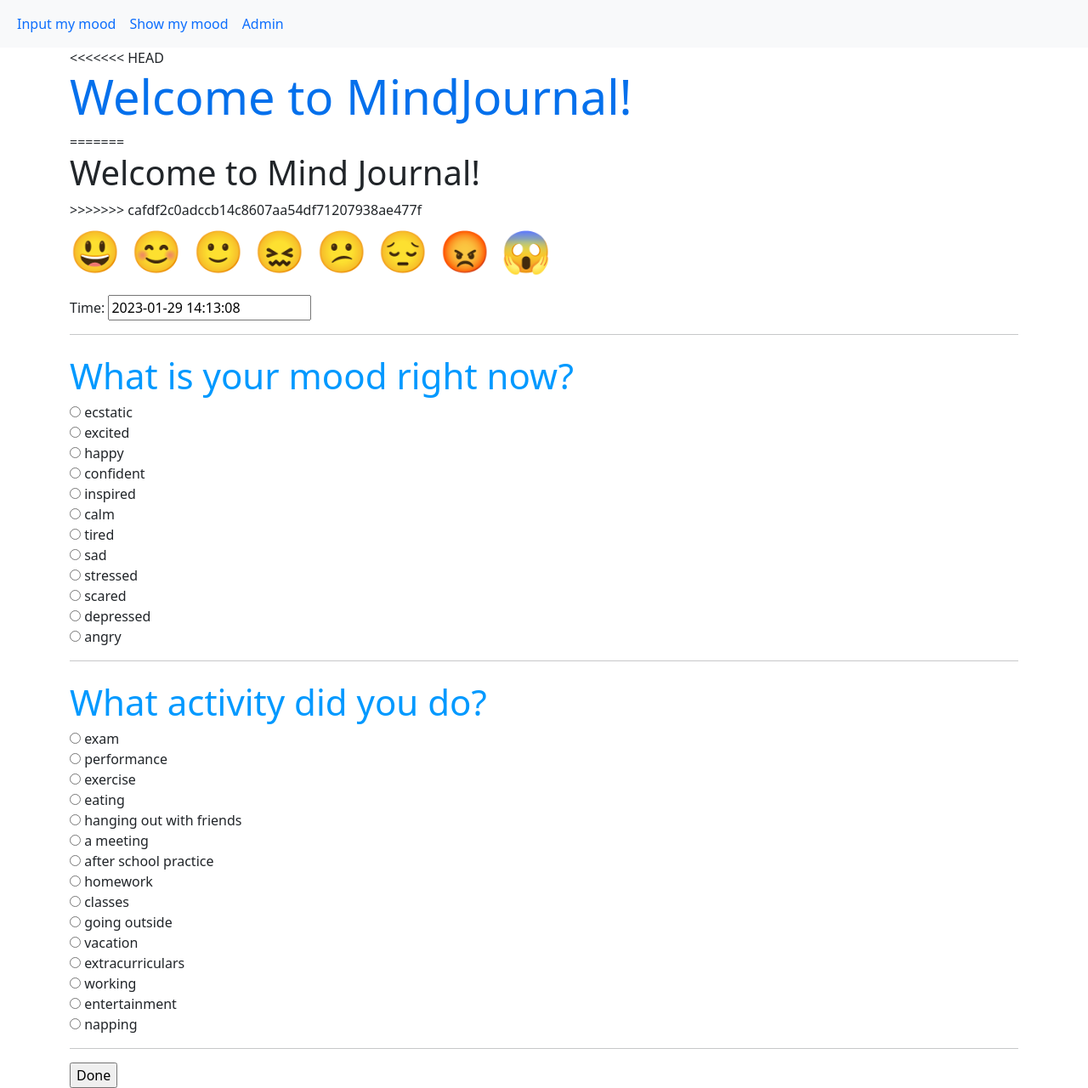
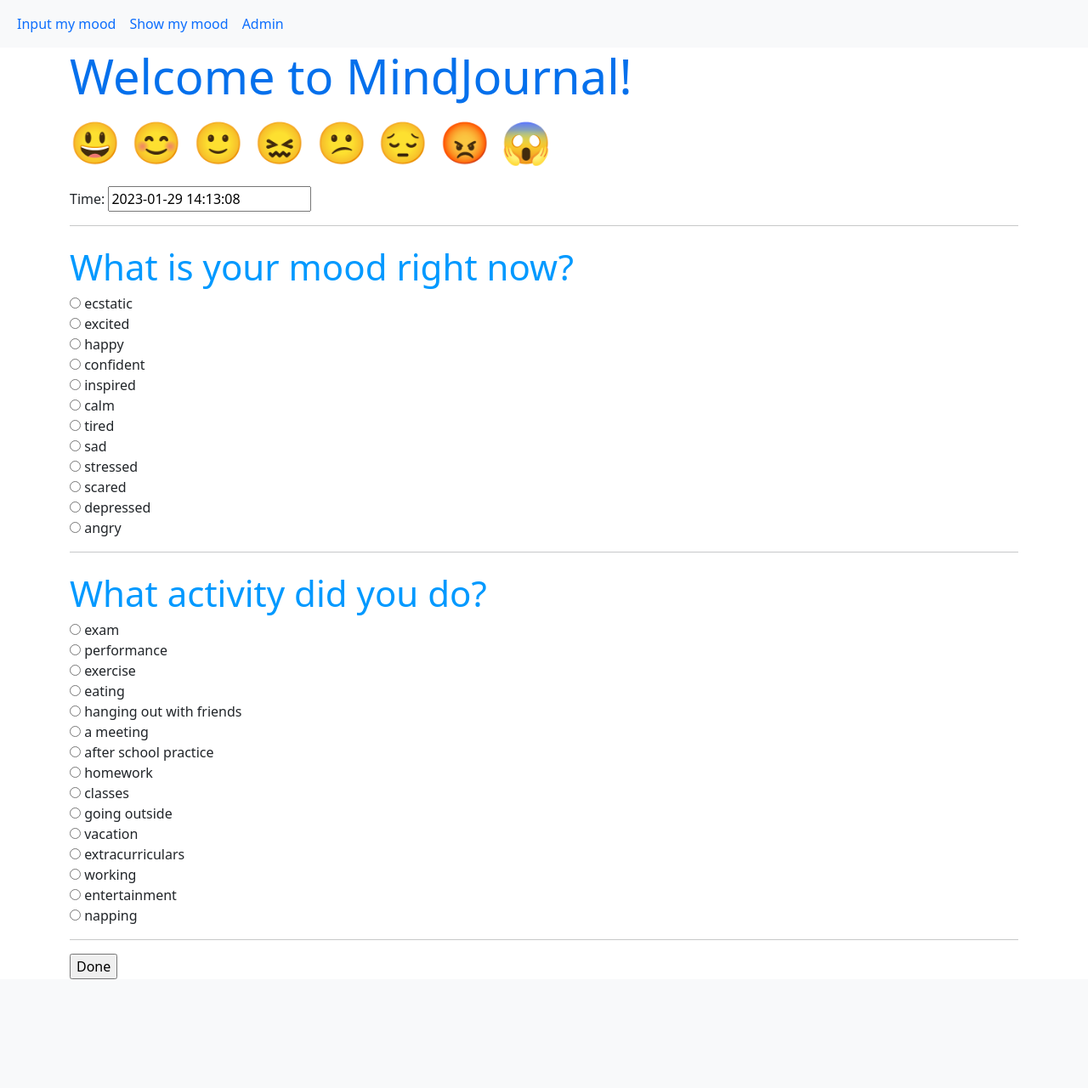
Before and after one commit to kiwimiho/MSET_Hackathon, a Django app: page / in a window 1280 px wide. Shown: the whole page at 85% size. After the commit the page ends 1152 px from the top, so only its background shows below. Run offline with Django 4.2, Linux system fonts and the light colour scheme; some libraries are stand-ins or nearby versions.

Commit message:
final commit? small adjustments

```diff
--- a/templates/mood/index.html
+++ b/templates/mood/index.html
@@ -1,14 +1,10 @@
 {% extends "mood/base.html" %}
 {% block body_block %}
 <div class="jumbotron">
-<<<<<<< HEAD
     <h1 style="font-size:56px; color:rgb(4, 112, 236)">
         Welcome to MindJournal!
     </h1>
 
-=======
-    <h1>Welcome to Mind Journal!</h1>
->>>>>>> cafdf2c0adccb14c8607aa54df71207938ae477f
     <p style="font-size:48px">
         &#128515; &#128522; &#128578; &#128534; &#128533; &#128532; &#128545; &#128561;
     </p>
```
Also changed, not shown: db.sqlite3.
